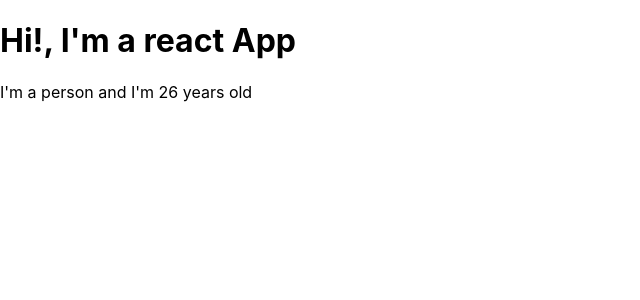
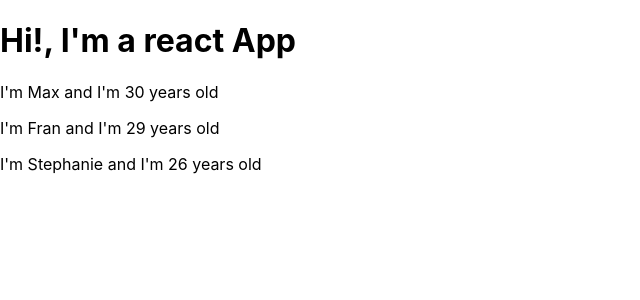
Before and after one commit to FranBisquerra/react-the-complete-guide, a React (Create React App) app: page / in a window 1280 px wide. Shown: the top 300 px of the page, without its empty margins (0-640 px from the left). Built offline with nearby package versions, Linux system fonts and the light colour scheme.

Commit message:
Pass attributes as props

```diff
--- a/src/App.js
+++ b/src/App.js
@@ -6,7 +6,9 @@
     return (
       <div className="App">
         <h1>Hi!, I'm a react App</h1>
-        <Person/>
+        <Person name="Max" age="30"/>
+        <Person name="Fran" age="29">My hobbies: Racing</Person>
+        <Person name="Stephanie" age="26"/>
       </div>
     )
   }
--- a/src/Person/Person.js
+++ b/src/Person/Person.js
@@ -1,5 +1,7 @@
 import React from 'react';
 
-const person = () => <p>I'm a person and I'm {Math.floor(Math.random() * 30)} years old</p>;
+const person = (props) => {
+  return <p>I'm {props.name} and I'm {props.age} years old</p>
+}
 
 export default person;
```
